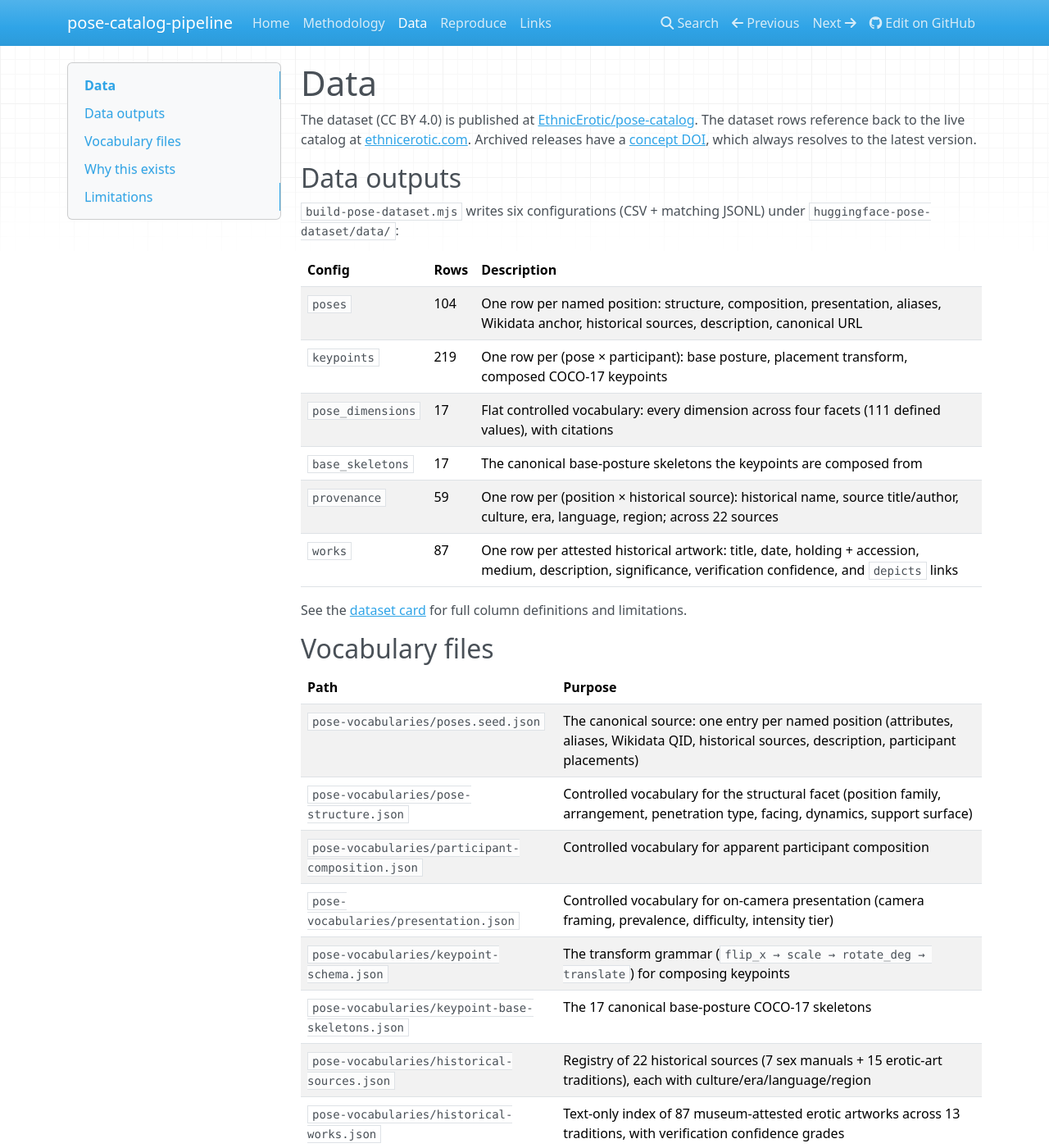
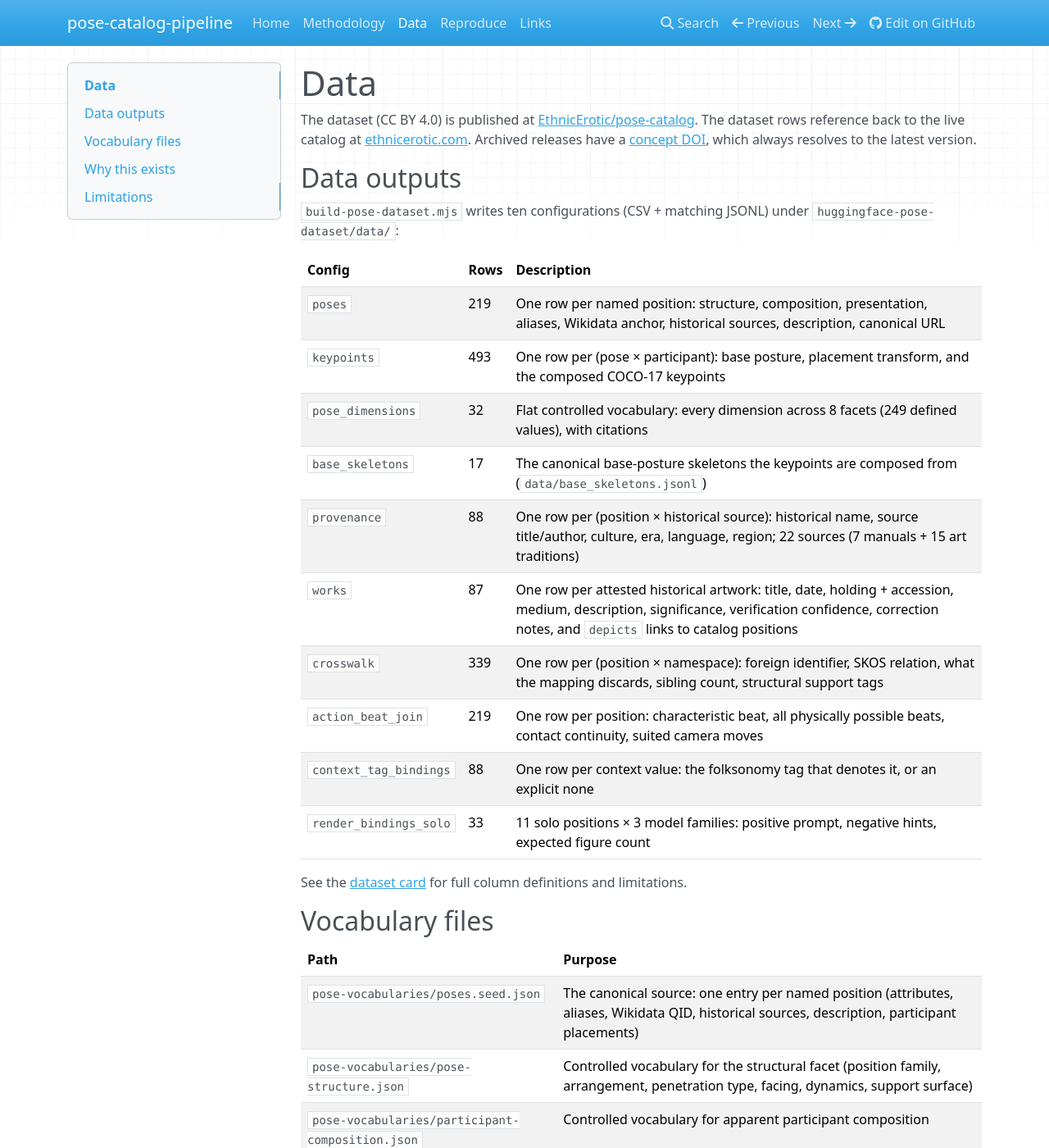
Before and after one commit to Agaveis/pose-catalog-pipeline, an MkDocs documentation site: the page built from docs/data.md, in a window 1280 px wide and 1400 px high. Shown: the whole window at 82% size. Built offline with MkDocs 1.6.1, drawn with Linux system fonts in a browser that asks for light colours; nearby versions of some CDN libraries; some of the changed text lies outside the part shown.

Commit message:
docs: counts follow the dataset as refreshed 2026-10-20
219 positions, 493 keypoint templates, 32 dimensions with 249 values, 88 provenance links, 339 crosswalk rows,
189 of 219 folksonomy mappings broader, 165 of 219 positions without a precise external identifier, 208 positions
unbound, and ten configurations, from the dataset's manifest and card on Hugging Face. The data page's
configuration table is the card's current one. The methodology page notes that the paper describes the v1.0
methodology with its dataset figures updated on 2026-10-21.

Co-Authored-By: Claude Opus 5.5 <noreply@anthropic.com>

```diff
--- a/docs/data.md
+++ b/docs/data.md
@@ -4,16 +4,20 @@ The dataset (CC BY 4.0) is published at [EthnicErotic/pose-catalog](https://hugg
 
 ## Data outputs
 
-`build-pose-dataset.mjs` writes six configurations (CSV + matching JSONL) under `huggingface-pose-dataset/data/`:
+`build-pose-dataset.mjs` writes ten configurations (CSV + matching JSONL) under `huggingface-pose-dataset/data/`:
 
 | Config | Rows | Description |
 |---|---|---|
-| `poses` | 104 | One row per named position: structure, composition, presentation, aliases, Wikidata anchor, historical sources, description, canonical URL |
-| `keypoints` | 219 | One row per (pose × participant): base posture, placement transform, composed COCO-17 keypoints |
-| `pose_dimensions` | 17 | Flat controlled vocabulary: every dimension across four facets (111 defined values), with citations |
-| `base_skeletons` | 17 | The canonical base-posture skeletons the keypoints are composed from |
-| `provenance` | 59 | One row per (position × historical source): historical name, source title/author, culture, era, language, region; across 22 sources |
-| `works` | 87 | One row per attested historical artwork: title, date, holding + accession, medium, description, significance, verification confidence, and `depicts` links |
+| `poses` | 219 | One row per named position: structure, composition, presentation, aliases, Wikidata anchor, historical sources, description, canonical URL |
+| `keypoints` | 493 | One row per (pose × participant): base posture, placement transform, and the composed COCO-17 keypoints |
+| `pose_dimensions` | 32 | Flat controlled vocabulary: every dimension across 8 facets (249 defined values), with citations |
+| `base_skeletons` | 17 | The canonical base-posture skeletons the keypoints are composed from (`data/base_skeletons.jsonl`) |
+| `provenance` | 88 | One row per (position × historical source): historical name, source title/author, culture, era, language, region; 22 sources (7 manuals + 15 art traditions) |
+| `works` | 87 | One row per attested historical artwork: title, date, holding + accession, medium, description, significance, verification confidence, correction notes, and `depicts` links to catalog positions |
+| `crosswalk` | 339 | One row per (position × namespace): foreign identifier, SKOS relation, what the mapping discards, sibling count, structural support tags |
+| `action_beat_join` | 219 | One row per position: characteristic beat, all physically possible beats, contact continuity, suited camera moves |
+| `context_tag_bindings` | 88 | One row per context value: the folksonomy tag that denotes it, or an explicit none |
+| `render_bindings_solo` | 33 | 11 solo positions × 3 model families: positive prompt, negative hints, expected figure count |
 
 See the [dataset card](https://huggingface.co/datasets/EthnicErotic/pose-catalog) for full column definitions and limitations.
 
@@ -35,11 +39,11 @@ See the [dataset card](https://huggingface.co/datasets/EthnicErotic/pose-catalog
 | `pose-vocabularies/scene-setting.json` | **v2** Location, lighting, production mode and time of day |
 | `pose-vocabularies/expression-gaze.json` | **v2** Gaze target, facial affect and mouth state as three independent axes |
 | `pose-vocabularies/interop-crosswalk.json` | **v2** Namespace registry and record schema for the crosswalk |
-| `pose-vocabularies/crosswalk-rows.json` | **v2** The populated crosswalk: 194 mappings across three namespaces, with the loss written down |
+| `pose-vocabularies/crosswalk-rows.json` | **v2** The populated crosswalk: 339 mappings across three namespaces, with the loss written down |
 | `pose-vocabularies/action-beat-join.json` | **v2** Which action beats each position physically admits, and which is characteristic |
 | `pose-vocabularies/context-tag-bindings.json` | **v2** Folksonomy tags for the context axes: 79 of 88 values bind, 9 honestly have none |
 | `pose-vocabularies/render-bindings.json` | **v2** Model-family prompt-language schema, control-map contract, and the multi-figure conditioning contract |
-| `pose-vocabularies/render-bindings-solo.json` | **v2** Prompt bindings for the 11 solo positions across three families. The other 93 are deliberately unbound |
+| `pose-vocabularies/render-bindings-solo.json` | **v2** Prompt bindings for the 11 solo positions across three families. The other 208 are deliberately unbound |
 | `pose-vocabularies/positions-index.json` | **v2** Compact name and structure index, generated from the seed, for consumers that do not need the full record |
 
 ## Why this exists
@@ -58,8 +62,8 @@ There is no shared identifier for a named sexual position. The image-board folks
 
 The `crosswalk` config is the mapping, and it is deliberately honest about its own limits:
 
-- **85 of 104** folksonomy mappings are `broader` than the position they map. Each carries a concrete statement of the feature it discards and a count of sibling positions sharing the same tag.
-- **61 of 104** positions have no exact or close identifier in any machine-readable external vocabulary. For those, this catalog is the only precise record.
+- **189 of 219** folksonomy mappings are `broader` than the position they map. Each carries a concrete statement of the feature it discards and a count of sibling positions sharing the same tag.
+- **165 of 219** positions have no exact or close identifier in any machine-readable external vocabulary. For those, this catalog is the only precise record.
 - Every tag was checked against the live tag API for existence, category and deprecation. Deprecated tags are excluded even when they carry six-figure post counts.
 - Wiki sense-checks are documented for **46 of 104** rows, not all of them, so this is not verified end to end and does not claim to be.
 
```
Also changed, not shown: docs/index.md (+1 -1 lines), docs/methodology.md (+14 -12 lines), docs/reproduce.md (+1 -1 lines).
